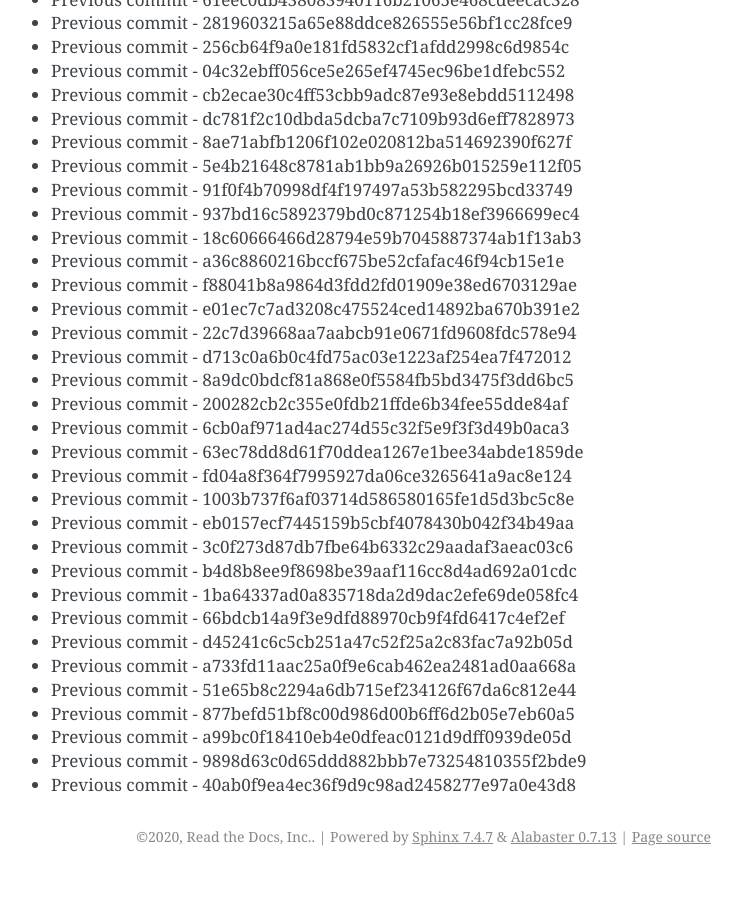
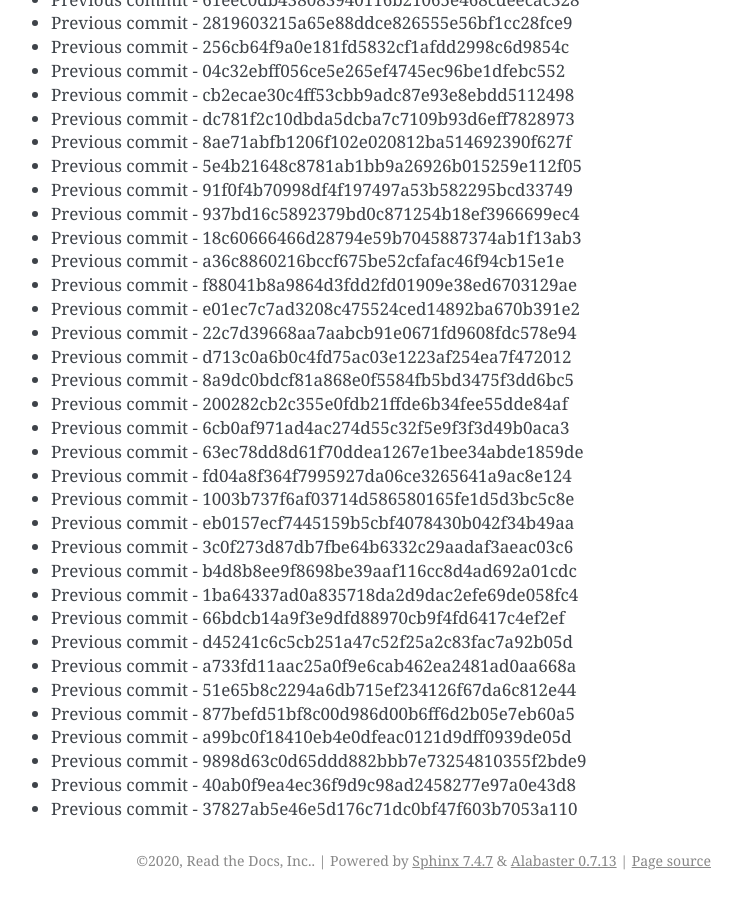
Before and after one commit to readthedocs/rtd-git-stresstest, a Sphinx documentation site: the page built from docs/updates.rst, in a window 1280 px wide and 900 px high, scrolled down 100579 px. Shown: the whole window, without its empty margins (399-1141 px from the left). Built offline with Sphinx 7.4.7, drawn with Linux system fonts in a browser that asks for light colours; before the commit the page ends 101455 px from its top, so only the background shows below that.

Commit message:
Generating commit from previous: 37827ab5e46e5d176c71dc0bf47f603b7053a110

```diff
--- a/docs/updates.rst
+++ b/docs/updates.rst
@@ -4258,3 +4258,4 @@ It can be tested for any performance characteristics.
 * Previous commit - a99bc0f18410eb4e0dfeac0121d9dff0939de05d
 * Previous commit - 9898d63c0d65ddd882bbb7e73254810355f2bde9
 * Previous commit - 40ab0f9ea4ec36f9d9c98ad2458277e97a0e43d8
+* Previous commit - 37827ab5e46e5d176c71dc0bf47f603b7053a110
```
